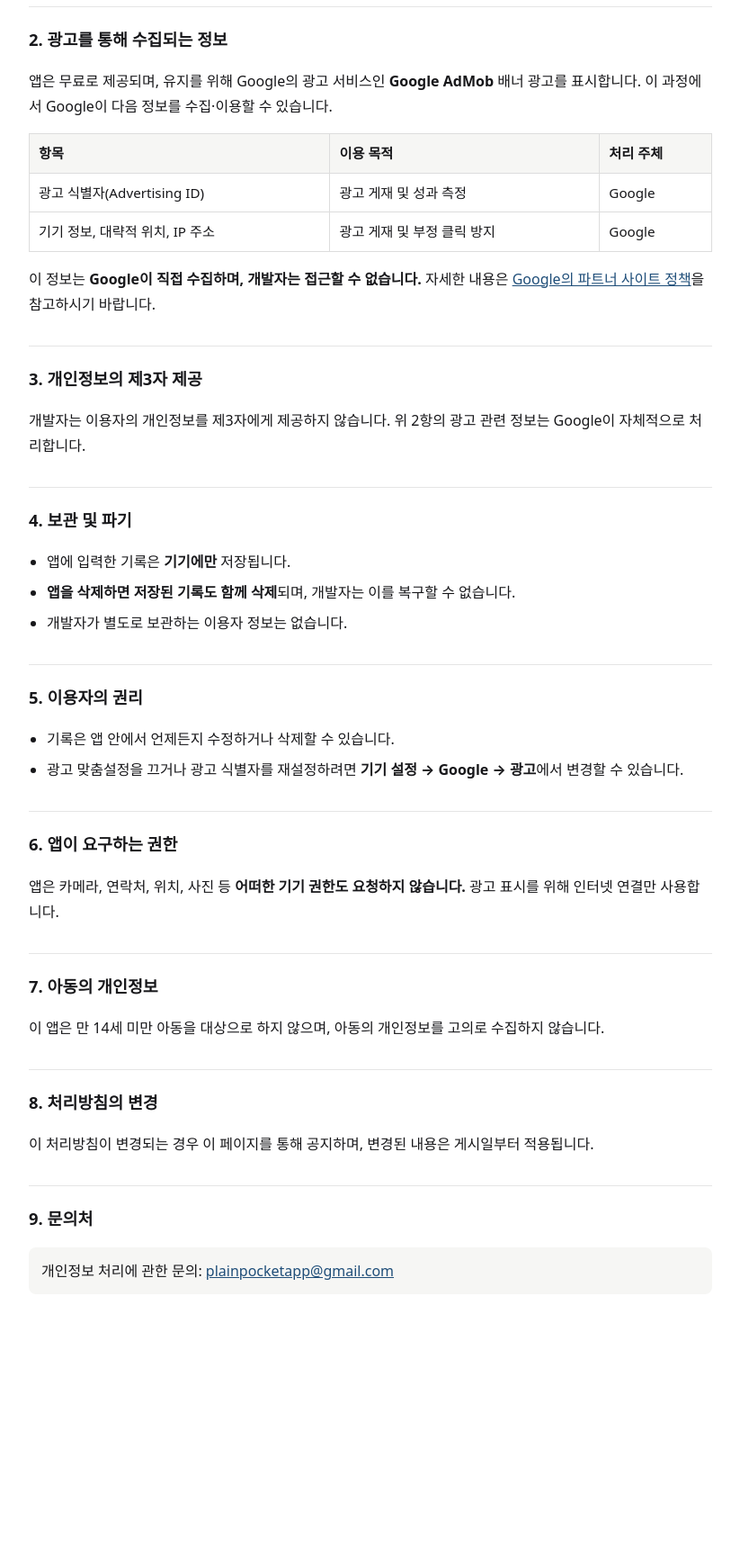
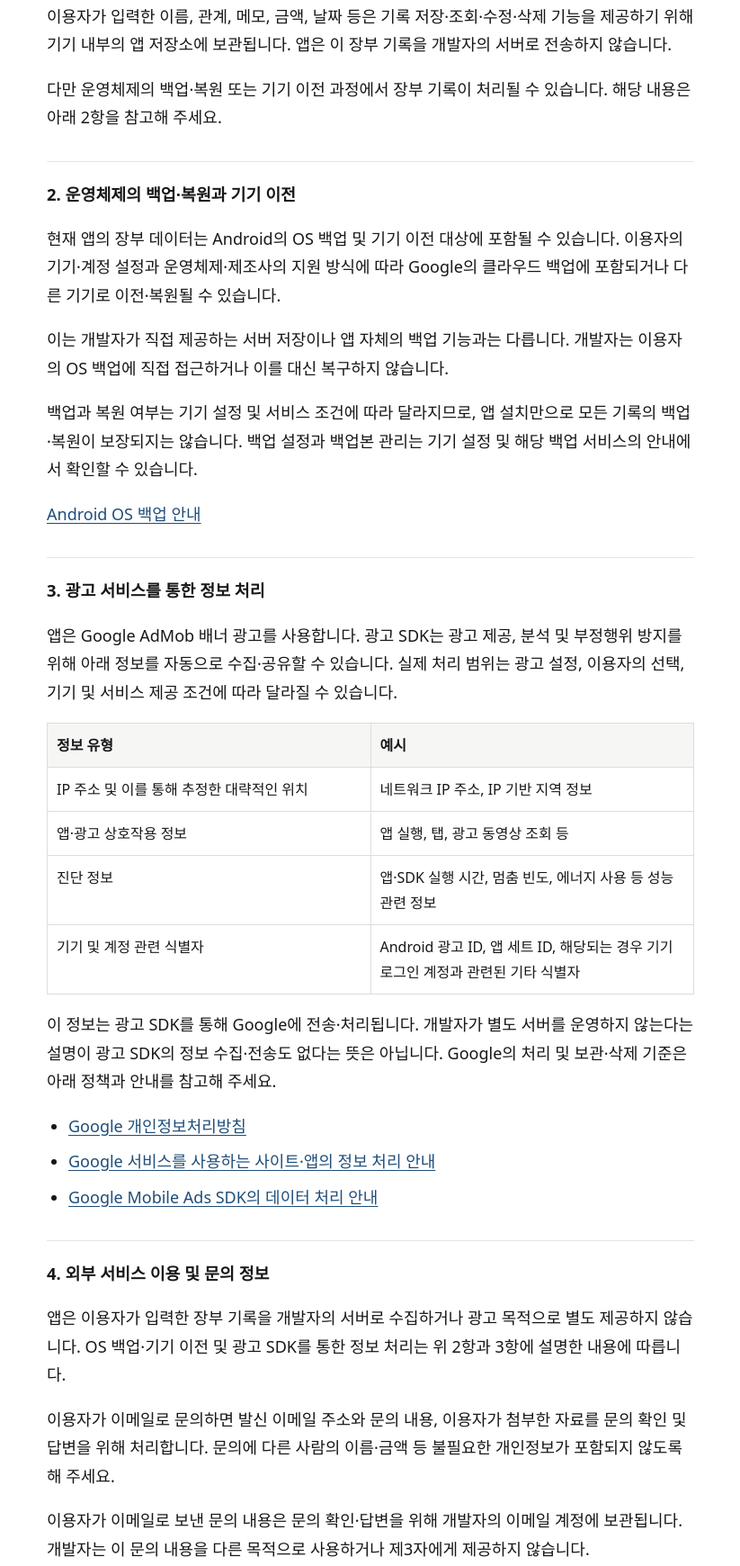
Before and after one commit to plainpocketapp/privacy-policy, a plain HTML site: page pumasi/index.html in a window 1280 px wide. Shown: the part 424-2164 px from the top of the page at 90% size, without its empty margins (228-1051 px from the left). Before the commit the page ends 1942 px from the top, so only its background shows below. Drawn offline with Linux system fonts and the light colour scheme.

Commit message:
Update index.html

```diff
--- a/pumasi/index.html
+++ b/pumasi/index.html
@@ -5,84 +5,109 @@
 <meta name="viewport" content="width=device-width, initial-scale=1">
 <title>품앗이장부 개인정보 처리방침</title>
 <style>
+  *{box-sizing:border-box}
   body{max-width:760px;margin:0 auto;padding:24px 20px 64px;
        font-family:system-ui,-apple-system,"Malgun Gothic",sans-serif;
-       line-height:1.75;color:#17171a;background:#fff;}
+       font-size:18px;line-height:1.75;color:#17171a;background:#fff;
+       overflow-wrap:anywhere;}
   h1{font-size:1.6rem;margin-bottom:4px;}
   h2{font-size:1.15rem;margin-top:32px;border-top:1px solid #e5e5e5;padding-top:20px;}
-  .date{color:#666;font-size:.9rem;margin-bottom:8px;}
-  ul{padding-left:20px;}
-  li{margin:6px 0;}
-  table{border-collapse:collapse;width:100%;margin:12px 0;}
-  th,td{border:1px solid #ddd;padding:8px 10px;text-align:left;font-size:.95rem;}
+  .date{color:#555;font-size:1rem;margin-bottom:8px;}
+  ul{padding-left:24px;}
+  li{margin:8px 0;}
+  table{border-collapse:collapse;width:100%;margin:12px 0;table-layout:fixed;}
+  th,td{border:1px solid #ddd;padding:10px;text-align:left;vertical-align:top;font-size:1rem;}
   th{background:#f6f6f4;}
   .note{background:#f6f6f4;padding:12px 14px;border-radius:8px;}
-  a{color:#1f4e79;}
+  a{color:#1f4e79;text-underline-offset:3px;}
+  a:focus-visible{outline:3px solid #1f4e79;outline-offset:3px;}
 </style>
 </head>
 <body>
+<main>
+<h1>품앗이장부 개인정보 처리방침</h1>
+<p class="date">시행일: 2026년 9월 13일</p>
 
-<h1>품앗이장부 개인정보 처리방침</h1>
-<p class="date">시행일: 2026년 9월 6일</p>
+<p><strong>Plain Pocket</strong>(이하 "개발자")은 <strong>품앗이장부</strong>(이하 "앱")를 제공합니다.
+앱은 경조사 기록을 이용자의 기기에 저장하며, 개발자는 장부 기록을 보관하는 별도 서버를 운영하지 않습니다.
+회원가입과 로그인 기능은 없습니다.</p>
+<p>이용자가 입력한 장부 기록, 운영체제의 백업·기기 이전, 광고 서비스 및 이메일 문의 과정에서 처리되는 정보는 다음과 같이 구분됩니다.</p>
 
-<p><strong>품앗이장부</strong>(이하 "앱")는 이용자의 개인정보를 소중히 다룹니다.
-이 앱은 <strong>서버를 운영하지 않으며, 이용자가 입력한 기록은 이용자의 기기 안에만 저장</strong>됩니다.</p>
+<h2>1. 장부 기록의 저장과 이용</h2>
+<p>이용자가 입력한 이름, 관계, 메모, 금액, 날짜 등은 기록 저장·조회·수정·삭제 기능을 제공하기 위해 기기 내부의 앱 저장소에 보관됩니다.
+앱은 이 장부 기록을 개발자의 서버로 전송하지 않습니다.</p>
+<p>다만 운영체제의 백업·복원 또는 기기 이전 과정에서 장부 기록이 처리될 수 있습니다. 해당 내용은 아래 2항을 참고해 주세요.</p>
 
-<h2>1. 앱이 수집하는 개인정보</h2>
-<p><strong>앱은 개인정보를 수집하거나 외부로 전송하지 않습니다.</strong></p>
-<p>이용자가 앱에 입력한 내용(이름, 관계, 메모, 금액, 날짜)은 기기 내부 저장소에만 보관되며,
-개발자를 포함한 누구에게도 전송되지 않습니다. 회원가입과 로그인 기능이 없습니다.</p>
+<h2>2. 운영체제의 백업·복원과 기기 이전</h2>
+<p>현재 앱의 장부 데이터는 Android의 OS 백업 및 기기 이전 대상에 포함될 수 있습니다.
+이용자의 기기·계정 설정과 운영체제·제조사의 지원 방식에 따라 Google의 클라우드 백업에 포함되거나 다른 기기로 이전·복원될 수 있습니다.</p>
+<p>이는 개발자가 직접 제공하는 서버 저장이나 앱 자체의 백업 기능과는 다릅니다.
+개발자는 이용자의 OS 백업에 직접 접근하거나 이를 대신 복구하지 않습니다.</p>
+<p>백업과 복원 여부는 기기 설정 및 서비스 조건에 따라 달라지므로, 앱 설치만으로 모든 기록의 백업·복원이 보장되지는 않습니다.
+백업 설정과 백업본 관리는 기기 설정 및 해당 백업 서비스의 안내에서 확인할 수 있습니다.</p>
+<p><a href="https://developer.android.com/identity/data/autobackup" target="_blank" rel="noopener noreferrer">Android OS 백업 안내</a></p>
 
-<h2>2. 광고를 통해 수집되는 정보</h2>
-<p>앱은 무료로 제공되며, 유지를 위해 Google의 광고 서비스인
-<strong>Google AdMob</strong> 배너 광고를 표시합니다.
-이 과정에서 Google이 다음 정보를 수집·이용할 수 있습니다.</p>
-
+<h2>3. 광고 서비스를 통한 정보 처리</h2>
+<p>앱은 Google AdMob 배너 광고를 사용합니다.
+광고 SDK는 광고 제공, 분석 및 부정행위 방지를 위해 아래 정보를 자동으로 수집·공유할 수 있습니다.
+실제 처리 범위는 광고 설정, 이용자의 선택, 기기 및 서비스 제공 조건에 따라 달라질 수 있습니다.</p>
 <table>
-  <tr><th>항목</th><th>이용 목적</th><th>처리 주체</th></tr>
-  <tr><td>광고 식별자(Advertising ID)</td><td>광고 게재 및 성과 측정</td><td>Google</td></tr>
-  <tr><td>기기 정보, 대략적 위치, IP 주소</td><td>광고 게재 및 부정 클릭 방지</td><td>Google</td></tr>
+  <thead><tr><th scope="col">정보 유형</th><th scope="col">예시</th></tr></thead>
+  <tbody>
+    <tr><td>IP 주소 및 이를 통해 추정한 대략적인 위치</td><td>네트워크 IP 주소, IP 기반 지역 정보</td></tr>
+    <tr><td>앱·광고 상호작용 정보</td><td>앱 실행, 탭, 광고 동영상 조회 등</td></tr>
+    <tr><td>진단 정보</td><td>앱·SDK 실행 시간, 멈춤 빈도, 에너지 사용 등 성능 관련 정보</td></tr>
+    <tr><td>기기 및 계정 관련 식별자</td><td>Android 광고 ID, 앱 세트 ID, 해당되는 경우 기기 로그인 계정과 관련된 기타 식별자</td></tr>
+  </tbody>
 </table>
-
-<p>이 정보는 <strong>Google이 직접 수집하며, 개발자는 접근할 수 없습니다.</strong>
-자세한 내용은
-<a href="https://policies.google.com/technologies/partner-sites" target="_blank" rel="noopener">
-Google의 파트너 사이트 정책</a>을 참고하시기 바랍니다.</p>
-
-<h2>3. 개인정보의 제3자 제공</h2>
-<p>개발자는 이용자의 개인정보를 제3자에게 제공하지 않습니다.
-위 2항의 광고 관련 정보는 Google이 자체적으로 처리합니다.</p>
-
-<h2>4. 보관 및 파기</h2>
+<p>이 정보는 광고 SDK를 통해 Google에 전송·처리됩니다.
+개발자가 별도 서버를 운영하지 않는다는 설명이 광고 SDK의 정보 수집·전송도 없다는 뜻은 아닙니다.
+Google의 처리 및 보관·삭제 기준은 아래 정책과 안내를 참고해 주세요.</p>
 <ul>
-  <li>앱에 입력한 기록은 <strong>기기에만</strong> 저장됩니다.</li>
-  <li><strong>앱을 삭제하면 저장된 기록도 함께 삭제</strong>되며, 개발자는 이를 복구할 수 없습니다.</li>
-  <li>개발자가 별도로 보관하는 이용자 정보는 없습니다.</li>
+  <li><a href="https://policies.google.com/privacy?hl=ko" target="_blank" rel="noopener noreferrer">Google 개인정보처리방침</a></li>
+  <li><a href="https://policies.google.com/technologies/partner-sites?hl=ko" target="_blank" rel="noopener noreferrer">Google 서비스를 사용하는 사이트·앱의 정보 처리 안내</a></li>
+  <li><a href="https://developers.google.com/admob/android/privacy/play-data-disclosure" target="_blank" rel="noopener noreferrer">Google Mobile Ads SDK의 데이터 처리 안내</a></li>
 </ul>
 
-<h2>5. 이용자의 권리</h2>
+<h2>4. 외부 서비스 이용 및 문의 정보</h2>
+<p>앱은 이용자가 입력한 장부 기록을 개발자의 서버로 수집하거나 광고 목적으로 별도 제공하지 않습니다.
+OS 백업·기기 이전 및 광고 SDK를 통한 정보 처리는 위 2항과 3항에 설명한 내용에 따릅니다.</p>
+<p>이용자가 이메일로 문의하면 발신 이메일 주소와 문의 내용, 이용자가 첨부한 자료를 문의 확인 및 답변을 위해 처리합니다.
+문의에 다른 사람의 이름·금액 등 불필요한 개인정보가 포함되지 않도록 해 주세요.</p>
+<p>이용자가 이메일로 보낸 문의 내용은 문의 확인·답변을 위해 개발자의 이메일 계정에 보관됩니다.
+개발자는 이 문의 내용을 다른 목적으로 사용하거나 제3자에게 제공하지 않습니다.</p>
+
+<h2>5. 기록의 보관 및 삭제</h2>
 <ul>
-  <li>기록은 앱 안에서 언제든지 수정하거나 삭제할 수 있습니다.</li>
-  <li>광고 맞춤설정을 끄거나 광고 식별자를 재설정하려면
-      <strong>기기 설정 → Google → 광고</strong>에서 변경할 수 있습니다.</li>
+  <li>장부 기록은 이용자가 삭제하거나 앱 데이터를 삭제할 때까지 기기의 앱 저장소에 보관됩니다.</li>
+  <li>앱 삭제 또는 앱 데이터 삭제 시 해당 기기의 앱 저장소에 있는 기록은 삭제됩니다. 개발자는 삭제된 기기 내 기록을 직접 복구할 수 없습니다.</li>
+  <li>OS 백업본이 있는 경우 백업 서비스의 보관·삭제 규칙이 별도로 적용되며, 앱 재설치 또는 기기 이전 시 이전 기록이 복원될 수 있습니다.</li>
+  <li>앱 안에서 기록을 삭제했다고 해서 이미 만들어진 OS 백업본까지 즉시 삭제되는 것은 아닙니다. 백업본 관리·삭제는 해당 서비스 안내를 확인해 주세요.</li>
 </ul>
 
-<h2>6. 앱이 요구하는 권한</h2>
-<p>앱은 카메라, 연락처, 위치, 사진 등 <strong>어떠한 기기 권한도 요청하지 않습니다.</strong>
-광고 표시를 위해 인터넷 연결만 사용합니다.</p>
+<h2>6. 이용자의 선택과 권리</h2>
+<ul>
+  <li>장부 기록과 사람 정보는 앱이 제공하는 수정 기능으로 변경할 수 있으며, 개별 장부 기록은 삭제할 수 있습니다.</li>
+  <li>기기에 저장된 앱 데이터를 모두 지우려면 기기 설정의 앱 데이터 삭제 기능이나 앱 삭제를 이용할 수 있습니다. 이 작업 전 필요한 기록을 확인해 주세요.</li>
+  <li>광고 ID의 재설정·삭제 및 광고 관련 설정은 Android 기기 설정에서 확인할 수 있습니다. 메뉴 이름과 제공 기능은 기기 및 Android 버전에 따라 다를 수 있습니다.</li>
+  <li>맞춤 광고 관련 설정은 <a href="https://myadcenter.google.com/" target="_blank" rel="noopener noreferrer">Google 내 광고 센터</a>에서도 확인할 수 있습니다. 맞춤 광고를 끄더라도 광고 제공·성과 측정·부정행위 방지 등을 위한 정보 처리가 모두 중단되는 것은 아닙니다.</li>
+  <li>이메일로 보낸 문의 정보의 열람·정정·삭제 등 개인정보 관련 요청은 아래 문의처로 연락할 수 있습니다.</li>
+</ul>
 
-<h2>7. 아동의 개인정보</h2>
-<p>이 앱은 만 14세 미만 아동을 대상으로 하지 않으며,
-아동의 개인정보를 고의로 수집하지 않습니다.</p>
+<h2>7. 앱이 사용하는 권한</h2>
+<p>현재 앱은 카메라, 연락처, GPS 위치, 사진 접근을 위한 권한을 요청하지 않습니다.</p>
+<p>광고와 관련 서비스 동작을 위해 인터넷 연결, 네트워크 상태 확인, 광고 ID 및 광고 서비스 관련 권한 등이 앱에 포함됩니다.
+이들 권한은 카메라·연락처 접근처럼 이용자에게 별도의 허용 창을 표시하는 권한과 다릅니다.</p>
+<p>위치 접근 권한을 요청하지 않더라도 광고 서비스는 IP 주소로 대략적인 위치를 추정할 수 있습니다.</p>
 
-<h2>8. 처리방침의 변경</h2>
-<p>이 처리방침이 변경되는 경우 이 페이지를 통해 공지하며,
-변경된 내용은 게시일부터 적용됩니다.</p>
+<h2>8. 아동 및 처리방침 변경</h2>
+<p>이 앱은 만 14세 미만 아동을 대상으로 제공하지 않습니다.</p>
+<p>처리방침을 변경하는 경우 변경 내용과 시행일을 이 페이지에 안내합니다.
+법령상 별도 고지 또는 동의가 필요한 경우에는 해당 절차를 따릅니다.</p>
 
-<h2>9. 문의처</h2>
-<p class="note">
-  개인정보 처리에 관한 문의: <a href="mailto:plainpocketapp@gmail.com">plainpocketapp@gmail.com</a>
-</p>
-
+<h2>9. 개인정보 관련 문의</h2>
+<p class="note">앱 제공자: Plain Pocket<br>
+개인정보 관련 문의: <a href="mailto:plainpocketapp@gmail.com">plainpocketapp@gmail.com</a></p>
+</main>
 </body>
 </html>
```
